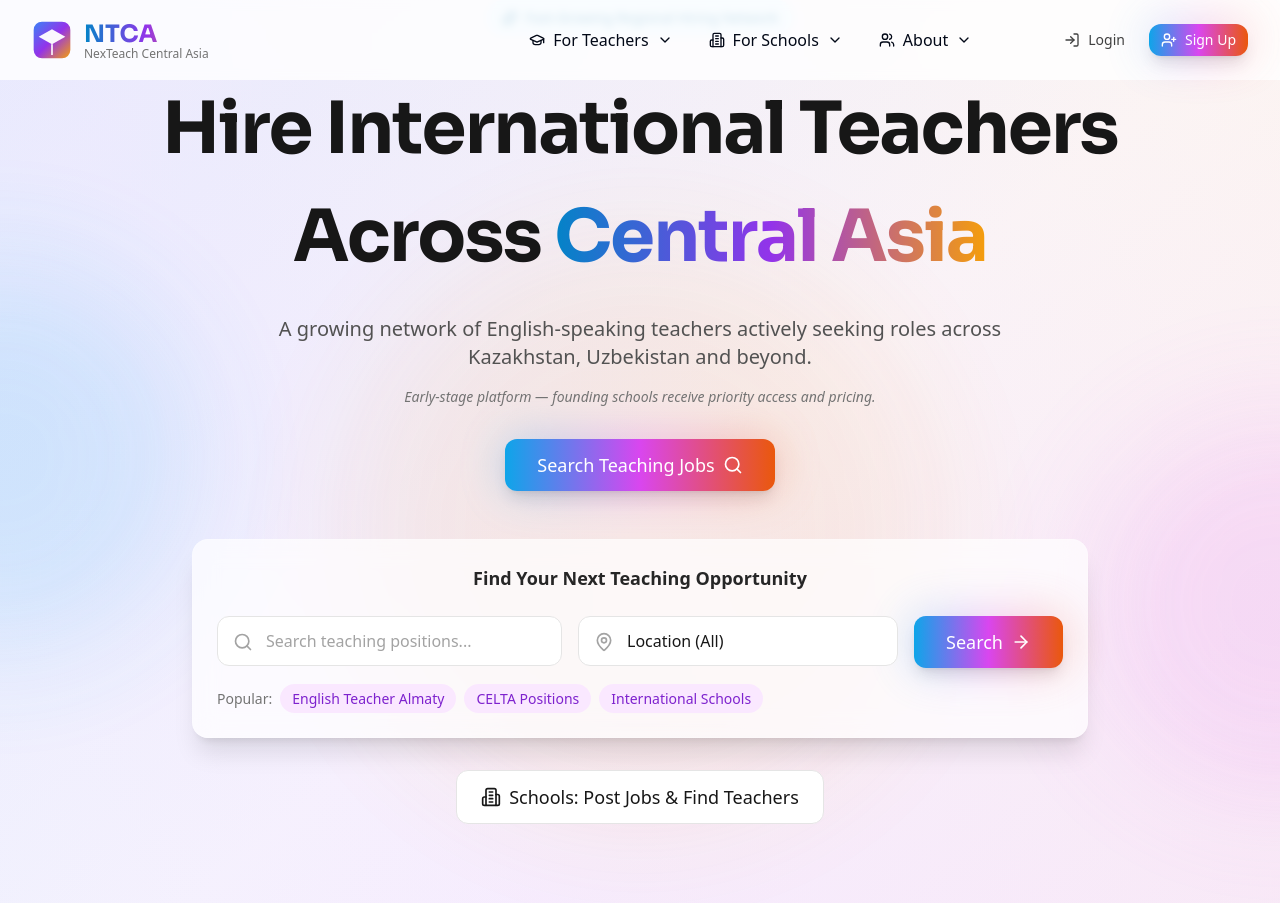
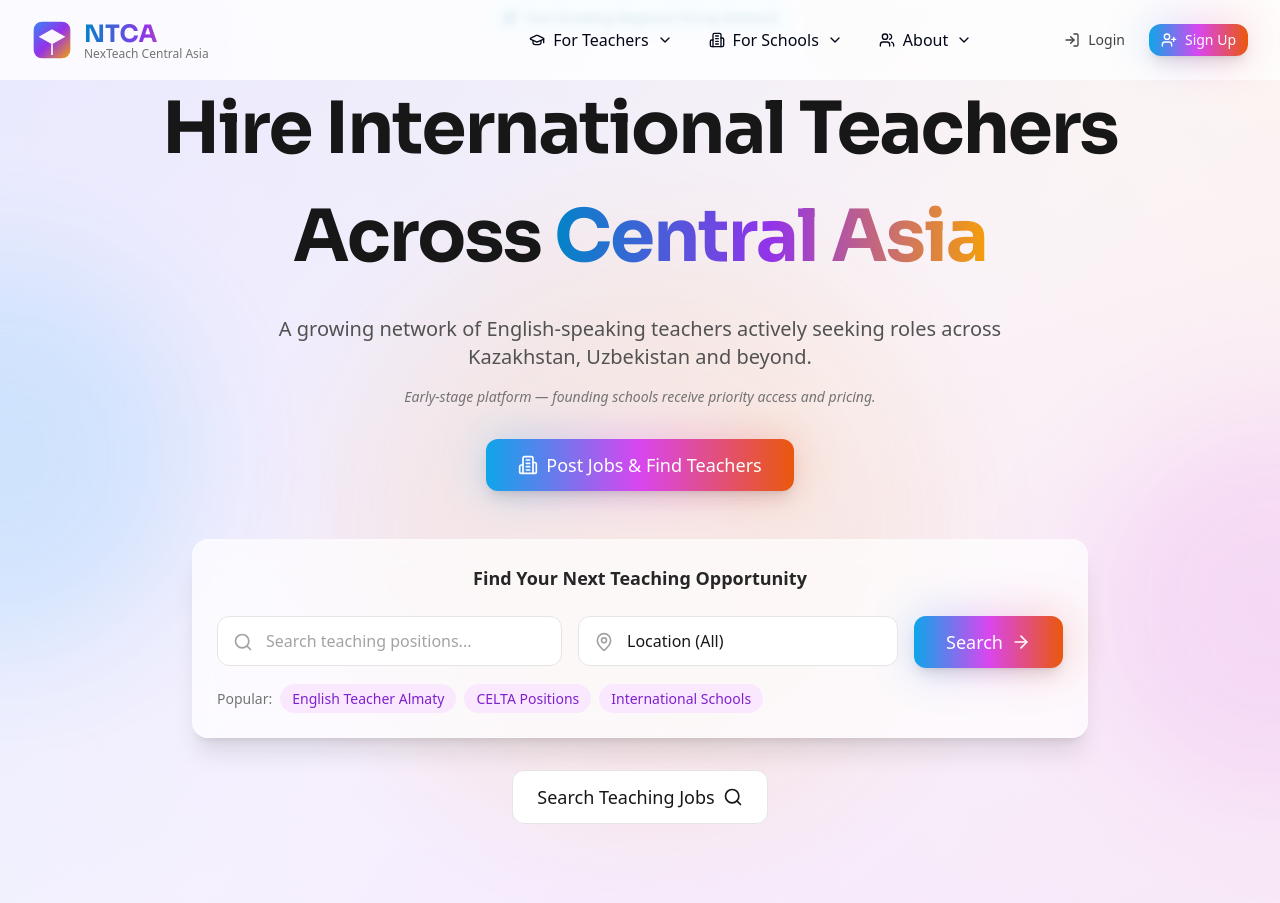
Before and after one commit to GeorgePierce1984/ntca, a React (Vite) app: page / in a window 1280 px wide. Shown: the top 903 px of the page. Built offline with nearby package versions, Linux system fonts and the light colour scheme.

Commit message:
Homepage hero: swap jobs/schools CTAs and update schools button label

```diff
--- a/src/components/sections/Hero.tsx
+++ b/src/components/sections/Hero.tsx
@@ -157,17 +157,17 @@ export const Hero: React.FC = () => {
               Early-stage platform — founding schools receive priority access and pricing.
             </motion.p>
 
-            {/* Primary Job Search Button */}
+            {/* Primary CTA (Schools) */}
             <motion.div variants={itemVariants} className="mb-12">
               <Button
                 variant="gradient"
                 size="lg"
-                onClick={() => navigate("/jobs")}
-                rightIcon={<Search className="w-5 h-5" />}
+                onClick={() => navigate("/signup")}
+                leftIcon={<Building2 className="w-5 h-5" />}
                 glow
                 className="text-lg px-8 py-3"
               >
-                Search Teaching Jobs
+                Post Jobs &amp; Find Teachers
               </Button>
             </motion.div>
 
@@ -257,7 +257,7 @@ export const Hero: React.FC = () => {
               </div>
             </motion.div>
 
-            {/* CTA Button for Schools */}
+            {/* Secondary CTA (Jobs) */}
             <motion.div
               variants={itemVariants}
               className="flex justify-center mt-8"
@@ -265,10 +265,10 @@ export const Hero: React.FC = () => {
               <Button
                 variant="secondary"
                 size="lg"
-                onClick={() => navigate("/signup")}
-                leftIcon={<Building2 className="w-5 h-5" />}
+                onClick={() => navigate("/jobs")}
+                rightIcon={<Search className="w-5 h-5" />}
               >
-                Schools: Post Jobs & Find Teachers
+                Search Teaching Jobs
               </Button>
             </motion.div>
           </div>
```
